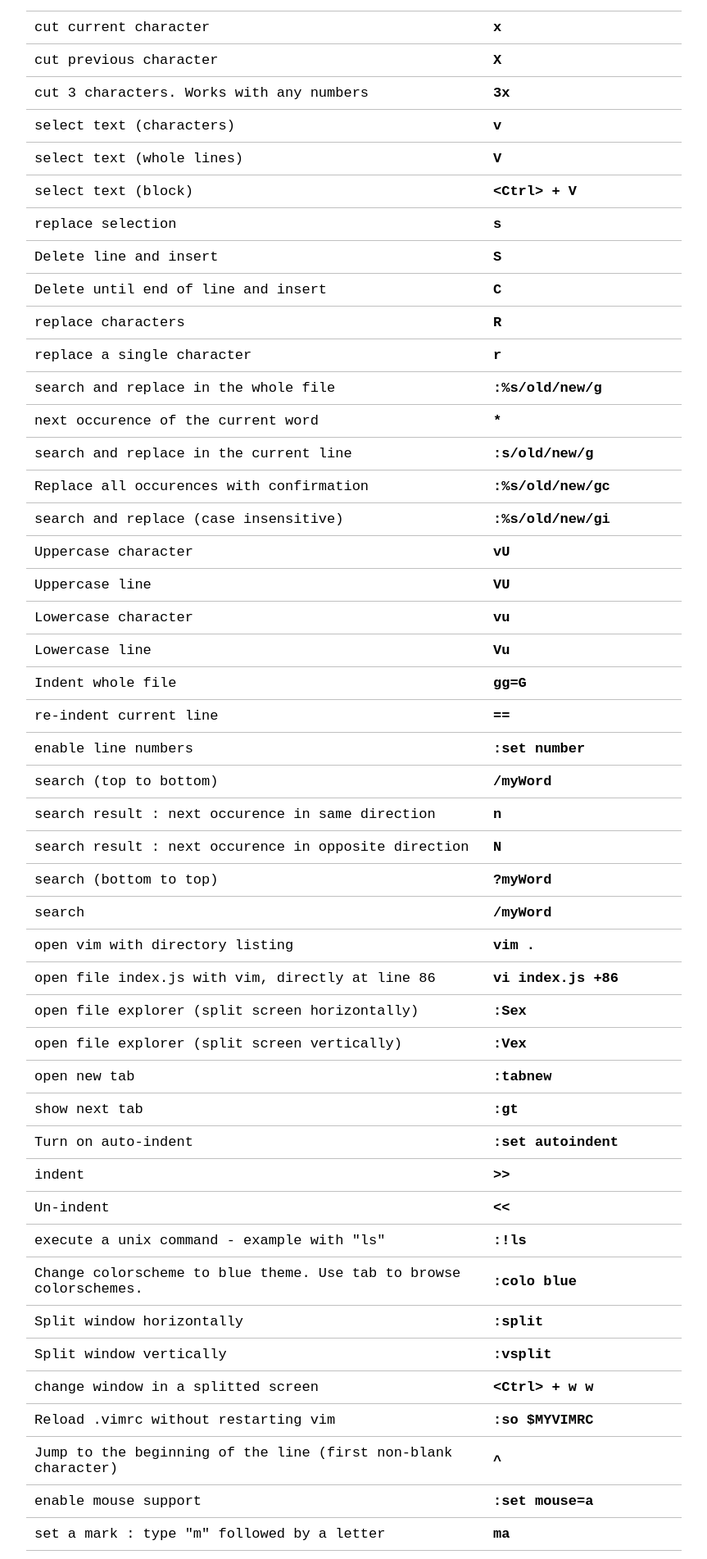
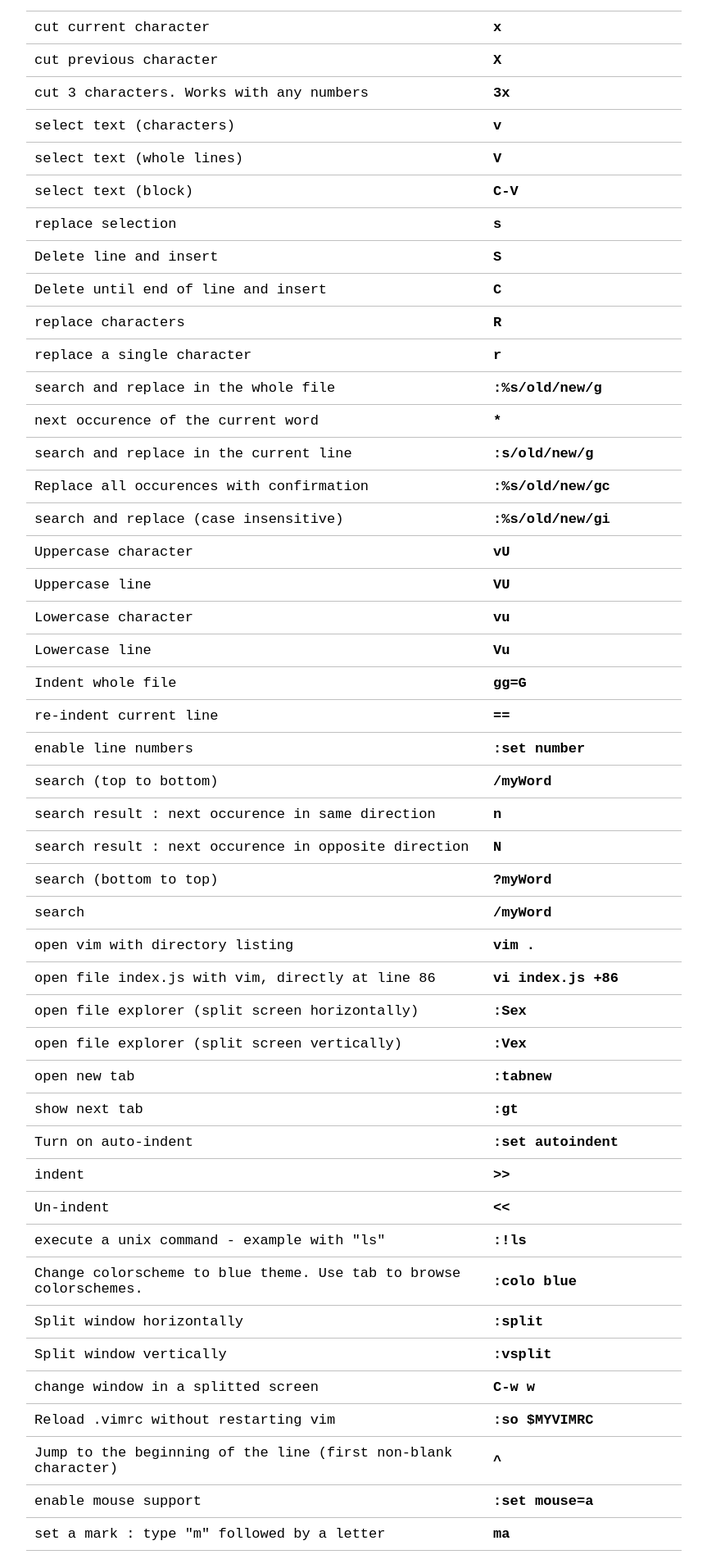
Before and after one commit to yann-yinn/vim-interactive-cheat-sheet, a React (Create React App) app: page / in a window 1280 px wide. Shown: the part 2161-4063 px from the top of the page at 82% size, without its empty margins (208-1071 px from the left). Built offline with nearby package versions, Linux system fonts and the light colour scheme.

Commit message:
Change <Ctrl> + by C-

```diff
--- a/src/commands.js
+++ b/src/commands.js
@@ -260,7 +260,7 @@ export default [
   },
   {
     label: "select text (block)",
-    command: "<Ctrl> + V",
+    command: "C-V",
     keywords: "slecting selecting visual block selct"
   },
   {
@@ -445,7 +445,7 @@ export default [
   },
   {
     label: "change window in a splitted screen",
-    command: "<Ctrl> + w w",
+    command: "C-w w",
     keywords: "screen window split splut splt horizontally"
   },
   {
```
